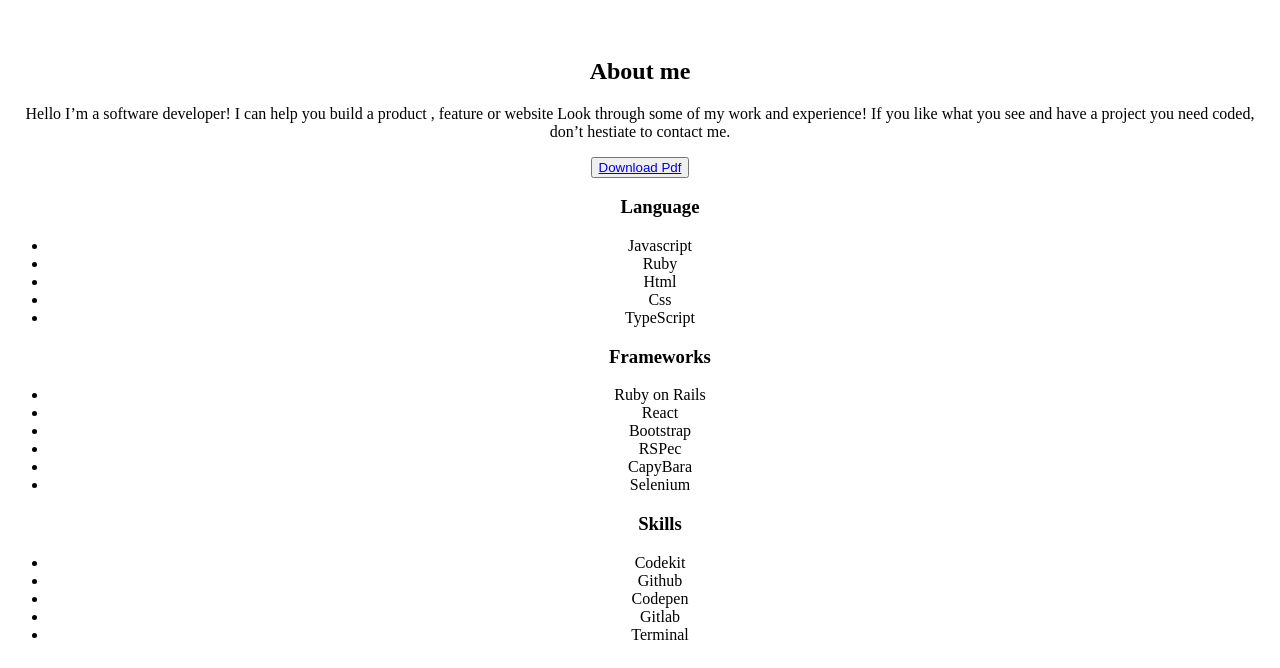
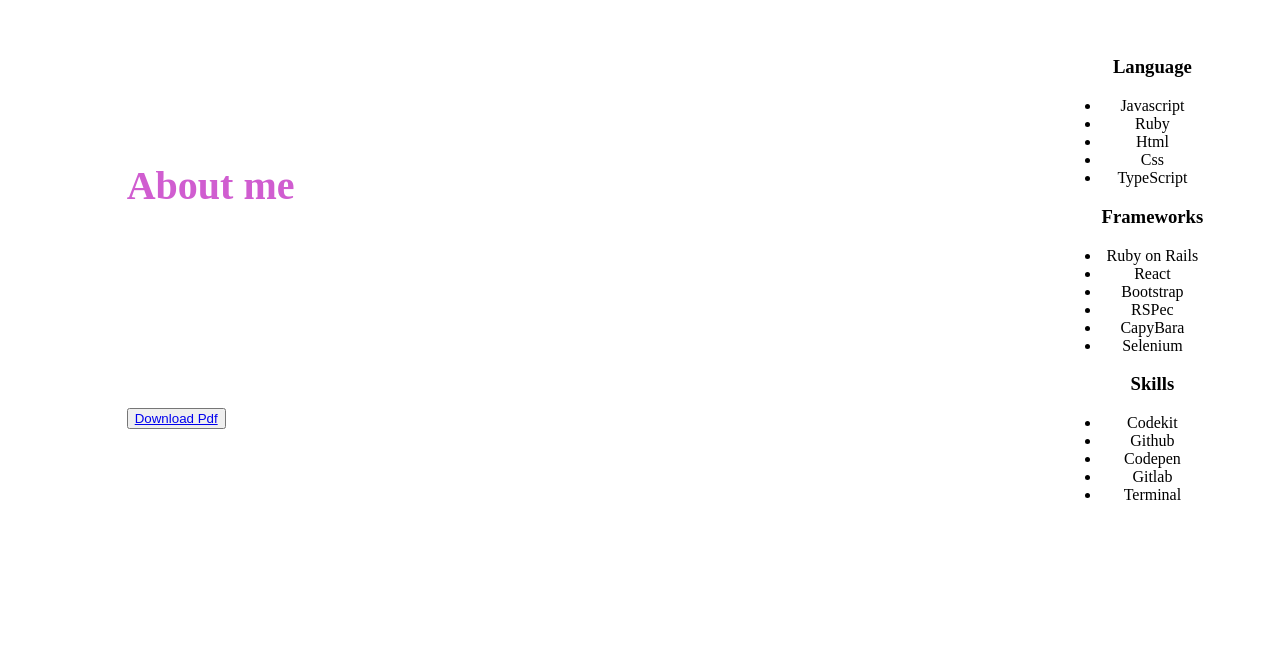
Before and after one commit to aizjicod/react-portfolio, a React (Create React App) app: page / in a window 1280 px wide. Shown: the part 1794-2462 px from the top of the page. After the commit the page ends 2322 px from the top, so only its background shows below. Built offline with nearby package versions, Linux system fonts and the light colour scheme; the HTML template or start-up script is replaced by a standard one.

Commit message:
Add basic stalying for the about section

```diff
--- a/src/components/about.tsx
+++ b/src/components/about.tsx
@@ -1,8 +1,9 @@
 import Pdf from "./../assets/documents/Resumen.pdf"
+import '../styles/about.css'
 
 const About = () => (
   <section id="about">
-    <article>
+    <article id="presentation">
       <h2>About me</h2>
       <p>
         Hello I’m a software developer! I can help you build a product , feature or website Look through some of my work and experience! If you like what you see and have a project you need coded, don’t hestiate to contact me.
--- /dev/null
+++ b/src/styles/about.css
@@ -0,0 +1,29 @@
+#about {
+  display: flex;
+  justify-content: center;
+  align-items: center;
+  flex-wrap: wrap;
+}
+
+#about #presentation {
+  width: 70%;
+  display: flex;
+  flex-wrap: wrap;
+  justify-content: start;
+  gap: 18px;
+  padding: 50px;
+}
+
+#about #presentation h2 {
+  font-size: 2.5em;
+  color: var(--maincolor);
+  display: flex;
+  justify-content: flex-end;
+  flex-wrap: wrap;
+  text-align: left;
+}
+
+#about #presentation p {
+  font-size: 1.5em;
+  color: #ffffff88;
+}
```
